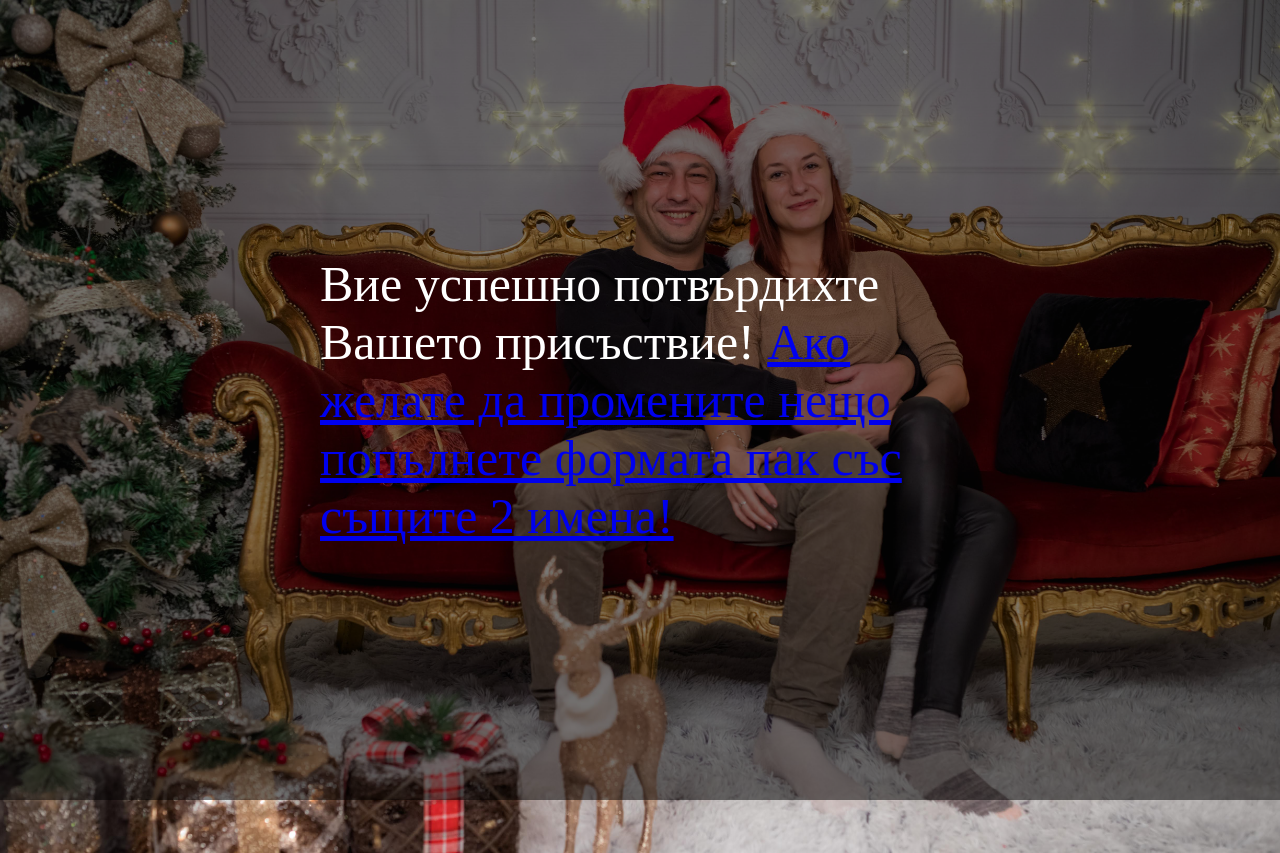
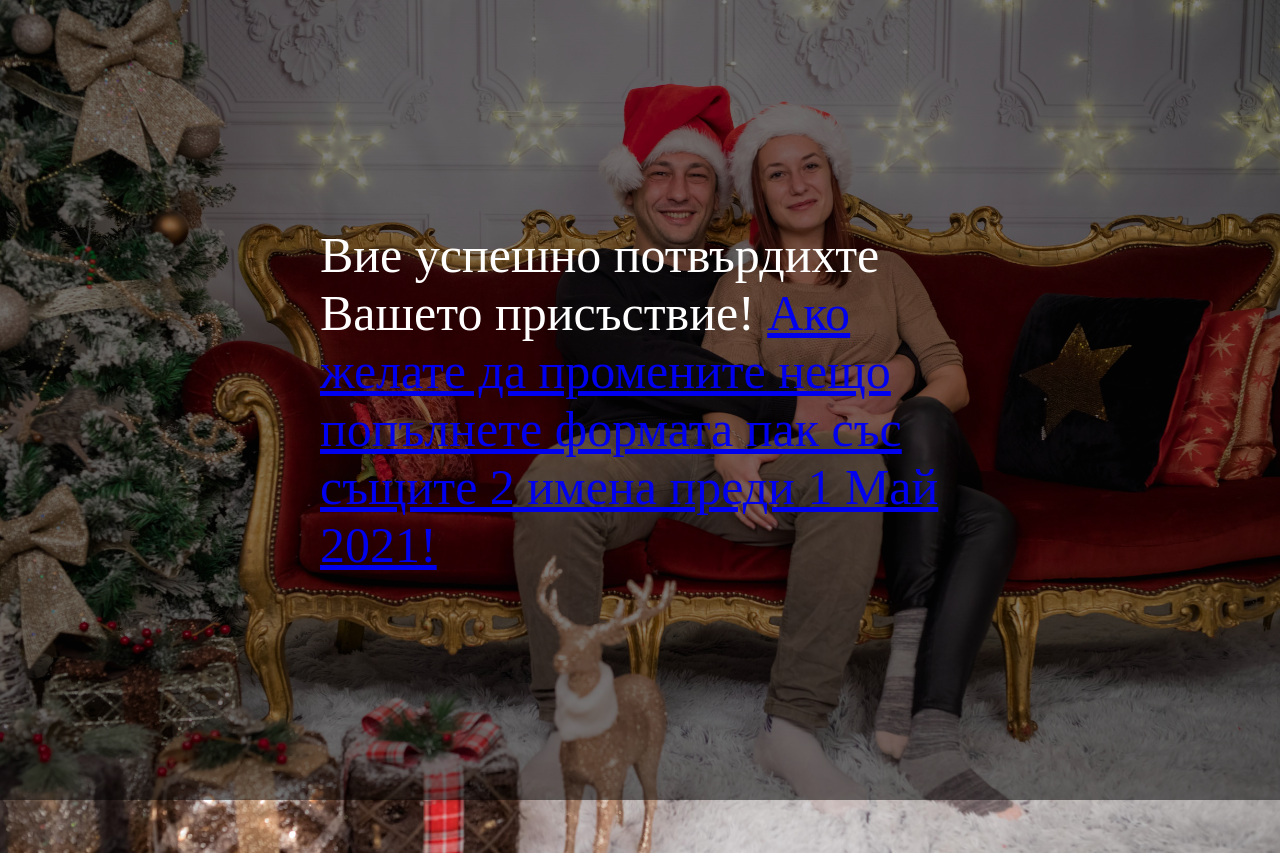
Before and after one commit to TripleOG27/wedding-invitation, a website: page confirmation.html in a window 1280 px wide. Drawn offline with Linux system fonts and the light colour scheme; files whose address does not match are found by name.

Commit message:
textModified

```diff
--- a/confirmation.html
+++ b/confirmation.html
@@ -42,6 +42,6 @@
 </head>
 <body>
     <img id="cofirm" src="confirmation.jpg" class='center fit'>
-    <div id="overlay" class="blink overlay"><div id="text2" class="text">Вие успешно потвърдихте Вашето присъствие! <a href="/">Ако желате да промените нещо попълнете формата пак със същите 2 имена!</a></p></div>
+    <div id="overlay" class="blink overlay"><div id="text2" class="text">Вие успешно потвърдихте Вашето присъствие! <a href="/">Ако желате да промените нещо попълнете формата пак със същите 2 имена преди 1 Май 2021!</a></p></div>
 </body>
 </html>
```
Also changed, not shown: index.html (+2 -3 lines).
